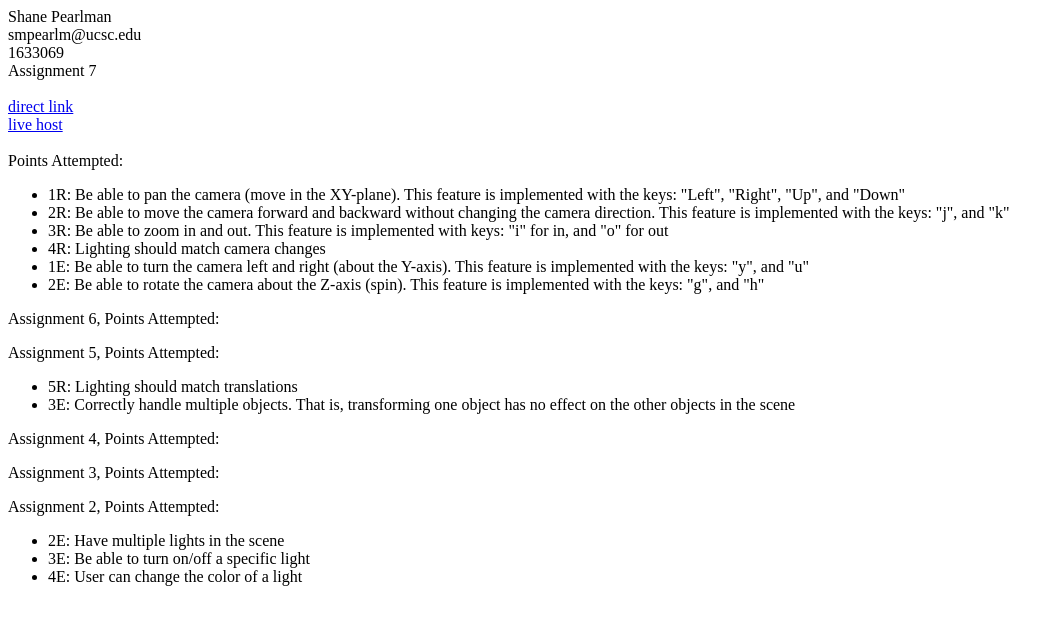
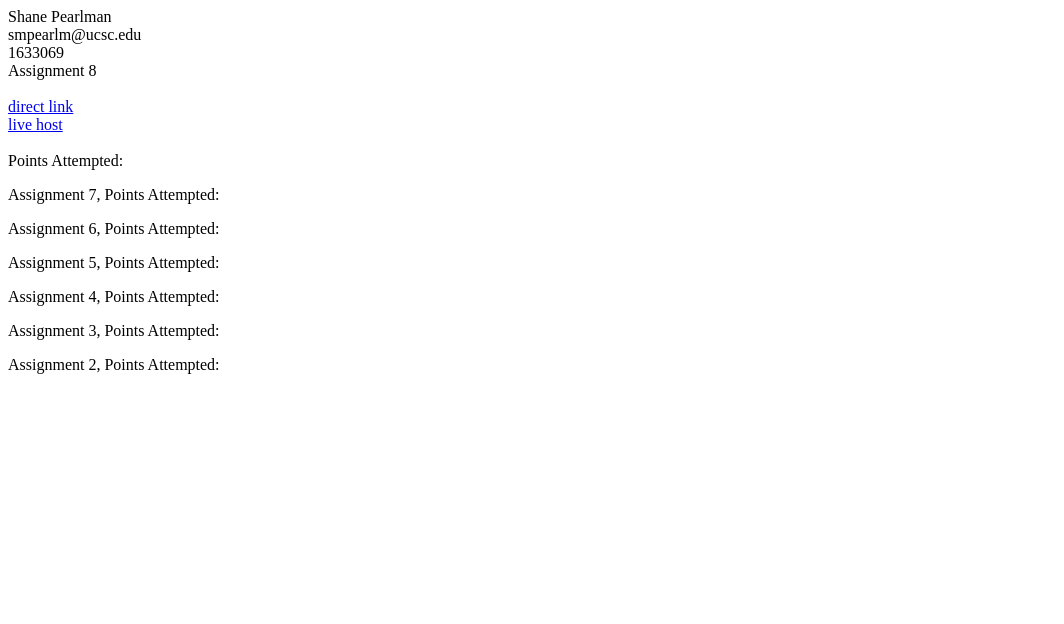
Before and after one commit to shanemikel/cmps160, a website: page features.html in a window 1280 px wide. Shown: the whole page, without its empty margins (0-1064 px from the left). Drawn offline with Linux system fonts and the light colour scheme.

Commit message:
Bump for assg-08

```diff
--- a/features.html
+++ b/features.html
@@ -7,35 +7,17 @@
     Shane Pearlman <br />
     smpearlm@ucsc.edu <br />
     1633069 <br />
-    Assignment 7 <br /><br />
+    Assignment 8 <br /><br />
     <a href="driver.min.html">direct link</a> <br />
-    <a href="https://people.ucsc.edu/~smpearlm/assg-07/driver.min.html">live host</a>
+    <a href="https://people.ucsc.edu/~smpearlm/assg-08/driver.min.html">live host</a>
     <br /><br />
 
     Points Attempted:
     <ul>
-      <li>
-	1R: Be able to pan the camera (move in the XY-plane).  This feature is implemented
-	with the keys: "Left", "Right", "Up", and "Down"</li>
+    </ul>
 
-      <li>
-	2R: Be able to move the camera forward and backward without changing the camera
-	direction.  This feature is implemented with the keys: "j", and "k"</li>
-
-      <li>
-	3R: Be able to zoom in and out.  This feature is implemented with keys: "i" for
-	in, and "o" for out</li>
-
-      <li>
-	4R: Lighting should match camera changes</li>
-
-      <li>
-	1E: Be able to turn the camera left and right (about the Y-axis).  This feature is
-	implemented with the keys: "y", and "u"</li>
-
-      <li>
-	2E: Be able to rotate the camera about the Z-axis (spin).  This feature is
-	implemented with the keys: "g", and "h"</li>
+    Assignment 7, Points Attempted:
+    <ul>
     </ul>
 
     Assignment 6, Points Attempted:
@@ -44,12 +26,6 @@
 
     Assignment 5, Points Attempted:
     <ul>
-      <li>
-	5R: Lighting should match translations</li>
-
-      <li>
-	3E: Correctly handle multiple objects.  That is, transforming one object has no
-	effect on the other objects in the scene</li>
     </ul>
 
     Assignment 4, Points Attempted:
@@ -62,14 +38,6 @@
 
     Assignment 2, Points Attempted:
     <ul>
-      <li>
-	2E: Have multiple lights in the scene</li>
-
-      <li>
-	3E: Be able to turn on/off a specific light</li>
-
-      <li>
-	4E: User can change the color of a light</li>
     </ul>
   <body>
 </html>
```
Also changed, not shown: 2 other files.
